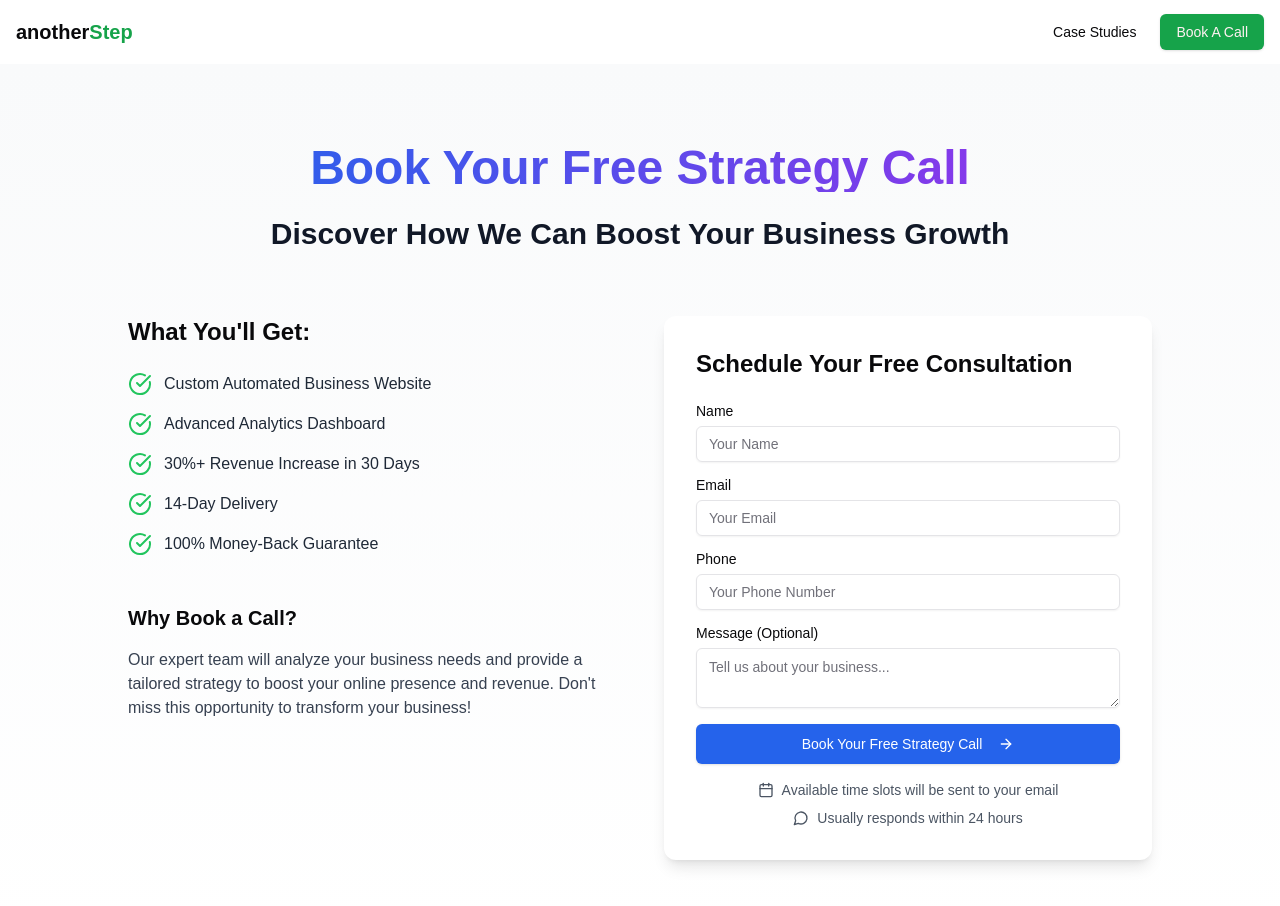
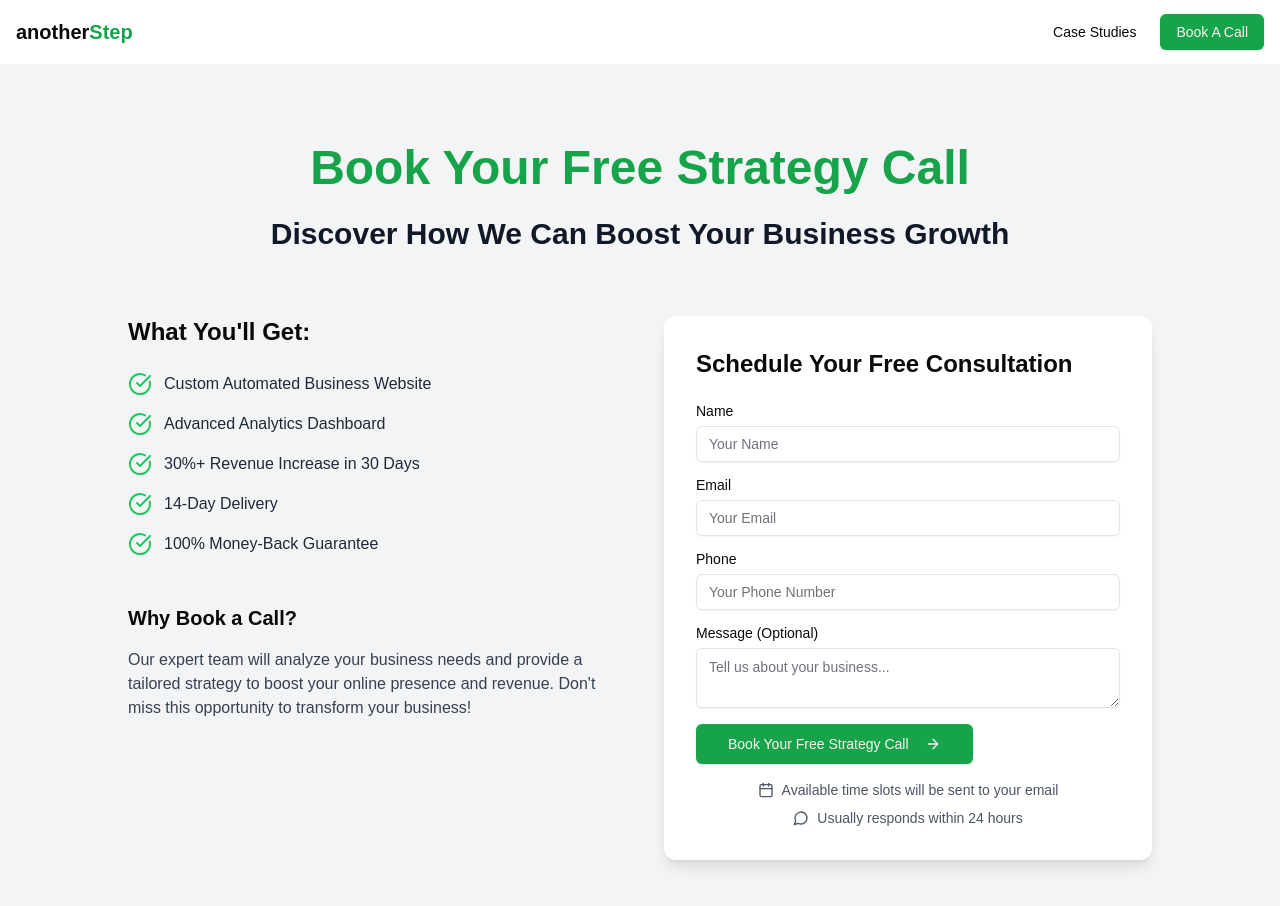
Before and after one commit to harryyking/HemoHeros, a Next.js app: page /book in a window 1280 px wide. Shown: the top 906 px of the page. Built offline with nearby package versions, Linux system fonts and the light colour scheme; a web font is replaced by a local one.

Commit message:
sales pg ui change

```diff
--- a/components/sales.tsx
+++ b/components/sales.tsx
@@ -32,10 +32,10 @@ export default function BookingSection() {
   }
 
   return (
-    <section className="py-20 bg-gradient-to-b from-gray-50 to-white">
+    <section className="py-20 bg-gray-100">
       <div className="container mx-auto px-4">
         <div className="max-w-4xl mx-auto text-center mb-16">
-          <h1 className="text-4xl md:text-5xl font-bold mb-6 bg-clip-text text-transparent bg-gradient-to-r from-blue-600 to-purple-600">
+          <h1 className="text-4xl md:text-5xl font-bold mb-6 bg-clip-text text-primary">
             Book Your Free Strategy Call
           </h1>
           <p className="text-2xl md:text-3xl font-semibold text-gray-900 mb-4">
@@ -108,7 +108,7 @@ export default function BookingSection() {
                   onChange={(e) => setMessage(e.target.value)}
                 />
               </div>
-              <Button type="submit" size="lg" className="w-full bg-blue-600 text-white hover:bg-blue-700 group">
+              <Button type="submit" size="lg">
                 Book Your Free Strategy Call
                 <ArrowRight className="ml-2 group-hover:translate-x-1 transition-transform" />
               </Button>
```
